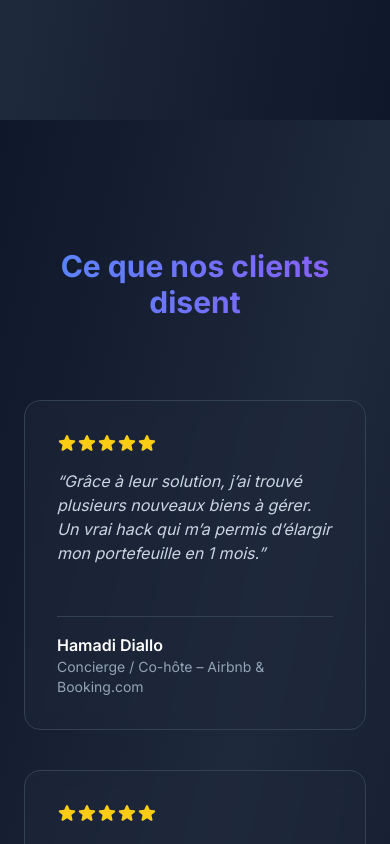
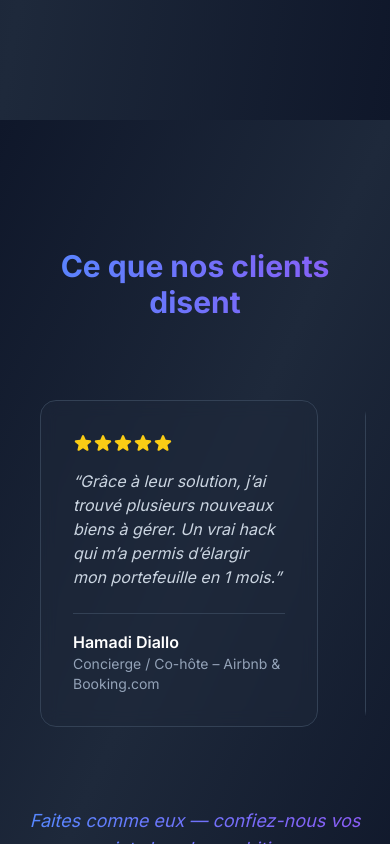
Before and after one commit to enstso/UnetraTechLandingPage, a Next.js app: page / in a window 390 px wide. Shown: the part 4320-5164 px from the top of the page. Built offline with nearby package versions, Linux system fonts and the light colour scheme.

Commit message:
add carrousel

```diff
--- a/app/components/Testimonials.tsx
+++ b/app/components/Testimonials.tsx
@@ -1,56 +1,143 @@
-"use client";
+'use client';
 
+import { useState, useEffect } from "react";
+import { useKeenSlider } from "keen-slider/react";
+import "keen-slider/keen-slider.min.css";
 import { motion } from "framer-motion";
 import { StarIcon } from "@heroicons/react/24/solid";
 
-/* Stagger container / item */
-const container = { hidden:{}, show:{ transition:{ staggerChildren:.12, delayChildren:.2 } } };
-const item      = { hidden:{opacity:0, scale:.9}, show:{opacity:1, scale:1, transition:{duration:.5,ease:"easeOut"}} };
+/* Framer Motion variants */
+const container = {
+  hidden: {},
+  show: { transition: { staggerChildren: 0.12, delayChildren: 0.2 } },
+};
+const item = {
+  hidden: { opacity: 0, scale: 0.9 },
+  show: { opacity: 1, scale: 1, transition: { duration: 0.5, ease: "easeOut" } },
+};
 
 const testimonials = [
-  { name:"Hamadi Diallo", role:"Concierge / Co-hôte – Airbnb & Booking.com",
-    quote:"Grâce à leur solution, j’ai trouvé plusieurs nouveaux biens à gérer. Un vrai hack qui m’a permis d’élargir mon portefeuille en 1 mois.", rating:5 },
-  { name:"Matei Ngangue", role:"Entrepreneur – Applications Mobiles",
-    quote:"Ils ont conçu une app mobile sur mesure qui répond parfaitement aux besoins de mes utilisateurs. Réactifs et pros.", rating:5 },
-  { name:"Bruno Duartes", role:"Administrateur systèmes & réseau",
-    quote:"Un partenaire de confiance sur des projets ambitieux. Leur polyvalence IT fait la différence.", rating:4 },
+  {
+    name: "Hamadi Diallo",
+    role: "Concierge / Co-hôte – Airbnb & Booking.com",
+    quote:
+      "Grâce à leur solution, j’ai trouvé plusieurs nouveaux biens à gérer. Un vrai hack qui m’a permis d’élargir mon portefeuille en 1 mois.",
+    rating: 5,
+  },
+  {
+    name: "Matei Ngangue",
+    role: "Entrepreneur – Applications Mobiles",
+    quote:
+      "Ils ont conçu une app mobile sur mesure qui répond parfaitement aux besoins de mes utilisateurs. Réactifs et pros.",
+    rating: 5,
+  },
+  {
+    name: "Bruno Duartes",
+    role: "Administrateur systèmes & réseau",
+    quote:
+      "Un partenaire de confiance sur des projets ambitieux. Leur polyvalence IT fait la différence.",
+    rating: 4,
+  },
 ];
 
-export default function Testimonials(){
-  return(
-    <motion.section
+export default function Testimonials() {
+  const [isMobile, setIsMobile] = useState(false);
+
+  // initialise le slider pour mobile
+  const [sliderRef] = useKeenSlider<HTMLDivElement>({
+    slides: { perView: 1.1, spacing: 15 },
+    loop: true,
+  });
+
+  useEffect(() => {
+    const onResize = () => setIsMobile(window.innerWidth < 768);
+    onResize();
+    window.addEventListener("resize", onResize);
+    return () => window.removeEventListener("resize", onResize);
+  }, []);
+
+  return (
+    <section
       id="testimonials"
       className="relative py-32 bg-gradient-to-br from-slate-900 via-slate-800 to-slate-900 text-white px-6 lg:px-24 overflow-hidden"
-      variants={container} initial="hidden" whileInView="show" viewport={{once:true}}
     >
-      {/* halos */}
+      {/* halos décoratifs */}
       <div className="absolute -top-24 -left-32 w-80 h-80 bg-indigo-500/30 blur-3xl rounded-full -z-10 animate-pulse" />
       <div className="absolute bottom-0 right-0 w-[480px] h-[480px] bg-purple-600/25 blur-3xl rounded-full -z-10 animate-pulse delay-500" />
 
       <motion.h2
         className="gradient-text text-3xl md:text-4xl font-bold text-center mb-20"
-        variants={item}
+        initial={{ opacity: 0, y: -30 }}
+        whileInView={{ opacity: 1, y: 0 }}
+        transition={{ duration: 0.8 }}
+        viewport={{ once: true }}
       >
         Ce que nos clients disent
       </motion.h2>
 
-      <motion.div className="grid md:grid-cols-3 gap-10" variants={container}>
-        {testimonials.map((t,idx)=>(
+      {isMobile ? (
+        <div ref={sliderRef} className="keen-slider">
+          {testimonials.map((t, idx) => (
+            <div
+              key={idx}
+              className="keen-slider__slide px-4 min-h-[330px] flex"
+            >
               <motion.blockquote
-            key={idx} variants={item}
-            className="card-testimonial bg-slate-800/50 backdrop-blur p-8 rounded-2xl border border-slate-700
-                       hover:-translate-y-1 hover:shadow-xl hover:shadow-indigo-500/20 transition-all duration-300
-                       flex flex-col justify-between min-h-[330px]"
+                variants={item}
+                initial="hidden"
+                animate="show"
+                className="
+                  card-testimonial
+                  bg-slate-800/50 backdrop-blur p-8 rounded-2xl
+                  border border-slate-700 flex flex-col justify-between w-full
+                  hover:-translate-y-1 hover:shadow-xl hover:shadow-indigo-500/20
+                  transition-all duration-300
+                "
               >
                 <div>
                   <div className="flex mb-4">
-                {[...Array(t.rating)].map((_,i)=>(
-                  <StarIcon key={i} className="h-5 w-5 text-yellow-400 star-anim" style={{animationDelay:`${i*0.05}s`}} />
+                    {[...Array(t.rating)].map((_, i) => (
+                      <StarIcon key={i} className="h-5 w-5 text-yellow-400" />
                     ))}
                   </div>
                   <p className="italic text-slate-300 mb-6">“{t.quote}”</p>
                 </div>
-
+                <footer className="pt-4 border-t border-slate-700">
+                  <p className="font-semibold text-white">{t.name}</p>
+                  <p className="text-sm text-slate-400">{t.role}</p>
+                </footer>
+              </motion.blockquote>
+            </div>
+          ))}
+        </div>
+      ) : (
+        <motion.div
+          className="grid md:grid-cols-3 gap-10"
+          variants={container}
+          initial="hidden"
+          whileInView="show"
+          viewport={{ once: true }}
+        >
+          {testimonials.map((t, idx) => (
+            <motion.blockquote
+              key={idx}
+              variants={item}
+              className="
+                card-testimonial
+                bg-slate-800/50 backdrop-blur p-8 rounded-2xl
+                border border-slate-700 flex flex-col justify-between min-h-[330px]
+                hover:-translate-y-1 hover:shadow-xl hover:shadow-indigo-500/20
+                transition-all duration-300
+              "
+            >
+              <div>
+                <div className="flex mb-4">
+                  {[...Array(t.rating)].map((_, i) => (
+                    <StarIcon key={i} className="h-5 w-5 text-yellow-400" />
+                  ))}
+                </div>
+                <p className="italic text-slate-300 mb-6">“{t.quote}”</p>
+              </div>
               <footer className="pt-4 border-t border-slate-700">
                 <p className="font-semibold text-white">{t.name}</p>
                 <p className="text-sm text-slate-400">{t.role}</p>
@@ -58,14 +145,17 @@ export default function Testimonials(){
             </motion.blockquote>
           ))}
         </motion.div>
+      )}
 
-      {/* accroche finale */}
       <motion.p
         className="mt-20 text-center text-lg gradient-text italic"
-        variants={item}
+        initial={{ opacity: 0 }}
+        whileInView={{ opacity: 1 }}
+        transition={{ delay: 0.4, duration: 0.8 }}
+        viewport={{ once: true }}
       >
         Faites comme eux — confiez-nous vos projets les plus ambitieux.
       </motion.p>
-    </motion.section>
+    </section>
   );
 }
```
Lines whose indentation alone changed are shown as unchanged.
